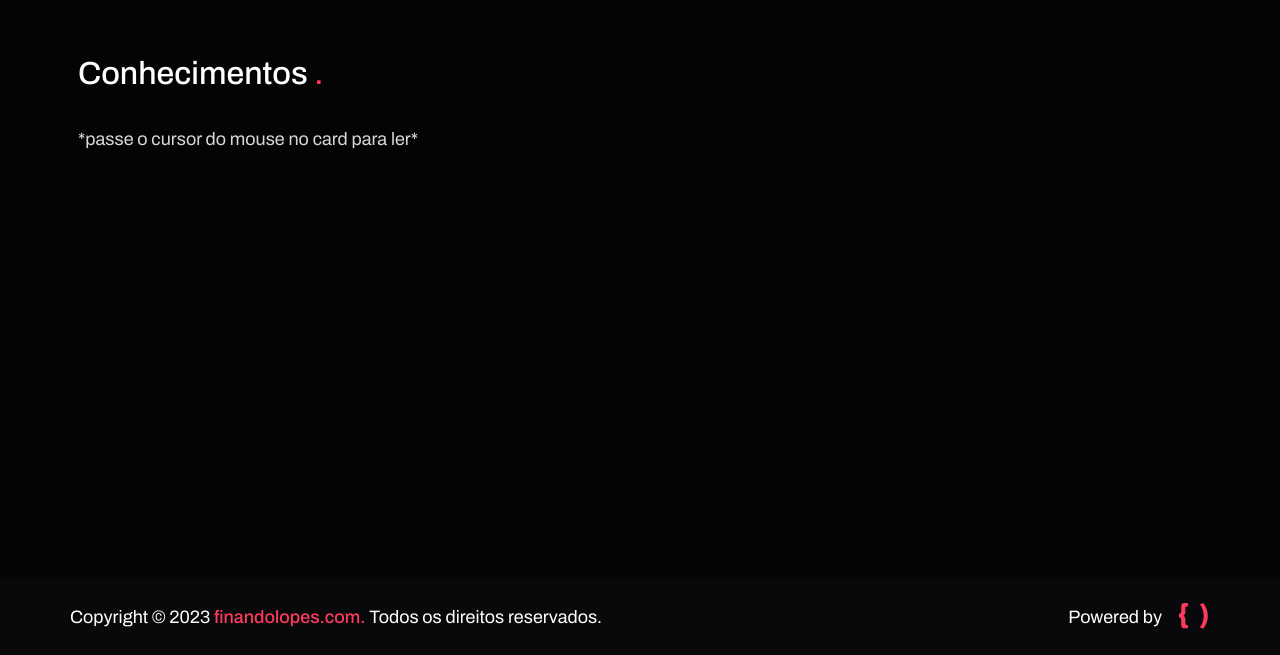
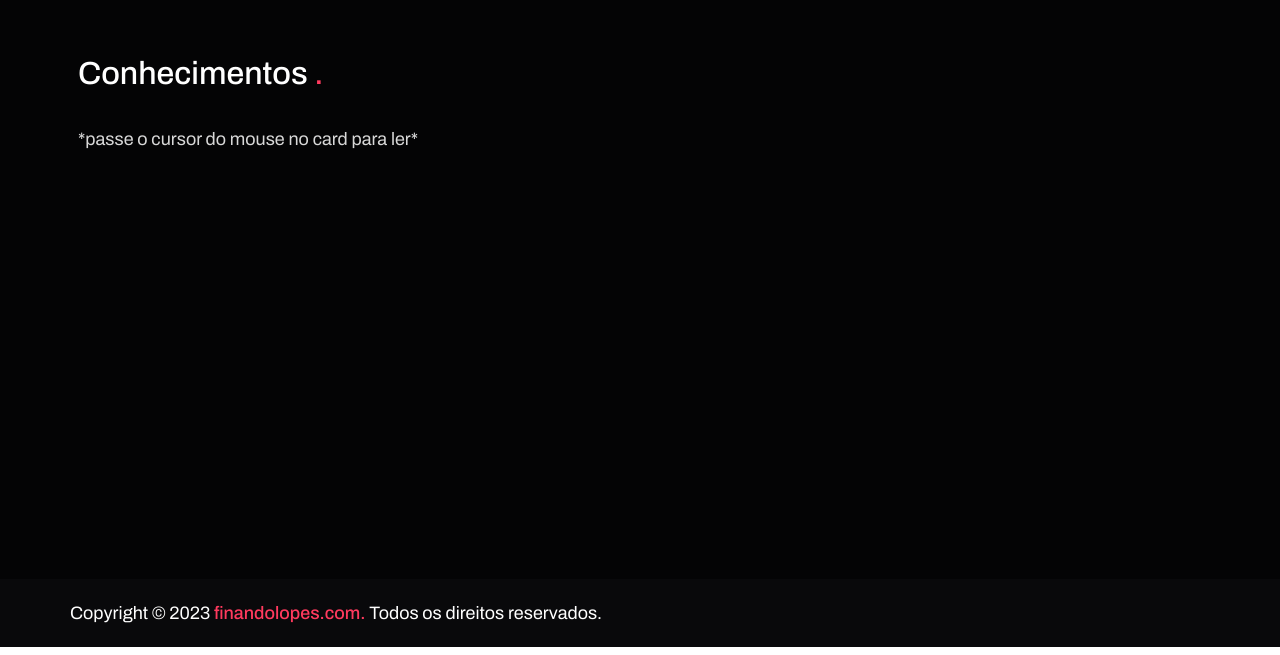
Before and after one commit to finandolopes/-Publicando-Portifolio-Profissional-Github-Pages, a plain HTML site: page index.html in a window 1280 px wide. Shown: the part 3318-3973 px from the top of the page. Drawn offline with nearby package versions, Linux system fonts and the light colour scheme.

Commit message:
Update index.html

```diff
--- a/index.html
+++ b/index.html
@@ -483,14 +483,6 @@
             Todos os direitos reservados.
           </p>
 
-          <div>
-            <p>Powered by</p>
-            <img
-              src="./assets/icons/iuricode-logo-footer.svg"
-              alt="Logo iuricode"
-
-            />
-          </div>
         </div>
       </footer>
     </main>
```
